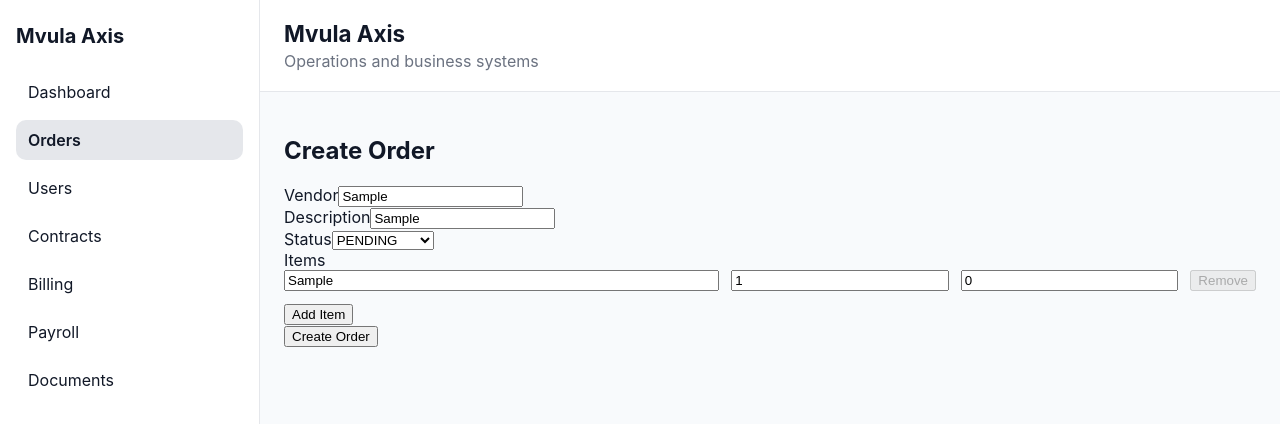
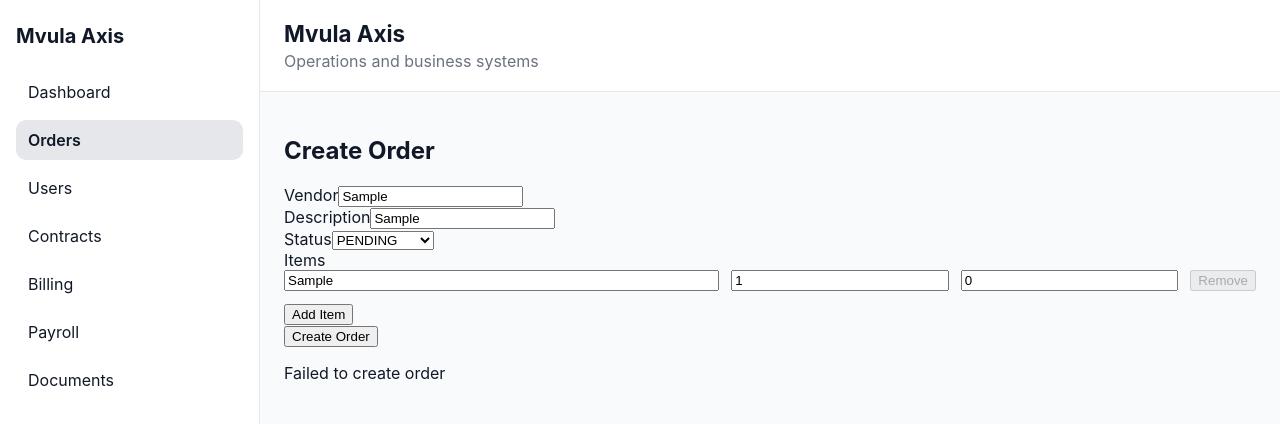
Before and after one commit to delaine3/mvula-axis-ui, a React (Vite) app: page /orders/new in a window 1280 px wide. Both pictures are taken after typing "Sample", "Sample", "Sample" into the empty fields and a click on the button "Create Order". Shown: the top 424 px of the page. Built offline with nearby package versions, Linux system fonts and the light colour scheme; no server answers.

Commit message:
feat(orders): improve create order form submission state and error handling

```diff
--- a/src/modules/orders/pages/CreateOrderPage.tsx
+++ b/src/modules/orders/pages/CreateOrderPage.tsx
@@ -7,6 +7,9 @@ export function CreateOrderPage() {
   const [vendor, setVendor] = useState("");
   const [description, setDescription] = useState("");
   const [status, setStatus] = useState("PENDING");
+  const [isSubmitting, setIsSubmitting] = useState(false);
+  const [errorMessage, setErrorMessage] = useState("");
+
   const [items, setItems] = useState([
     { productName: "", quantity: 1, unitPrice: 0 },
   ]);
@@ -18,6 +21,9 @@ export function CreateOrderPage() {
         onSubmit={async (e) => {
           e.preventDefault();
 
+          try {
+            setErrorMessage("");
+            setIsSubmitting(true);
             await createOrder({
               vendor,
               description,
@@ -26,13 +32,18 @@ export function CreateOrderPage() {
             });
 
             navigate("/orders");
+          } catch (error) {
+            console.error("Failed to create order", error);
+            setErrorMessage("Failed to create order");
+          } finally {
+            setIsSubmitting(false);
+          }
         }}
       >
         <div>
           <label>Vendor</label>
           <input value={vendor} onChange={(e) => setVendor(e.target.value)} />
         </div>
-
         <div>
           <label>Description</label>
           <input
@@ -117,7 +128,10 @@ export function CreateOrderPage() {
             Add Item
           </button>
         </div>
-        <button type="submit">Create Order</button>
+        <button type="submit" disabled={isSubmitting}>
+          {isSubmitting ? "Creating..." : "Create Order"}
+        </button>
+        {errorMessage && <p>{errorMessage}</p>}
       </form>
     </section>
   );
```
Lines whose indentation alone changed are shown as unchanged.
